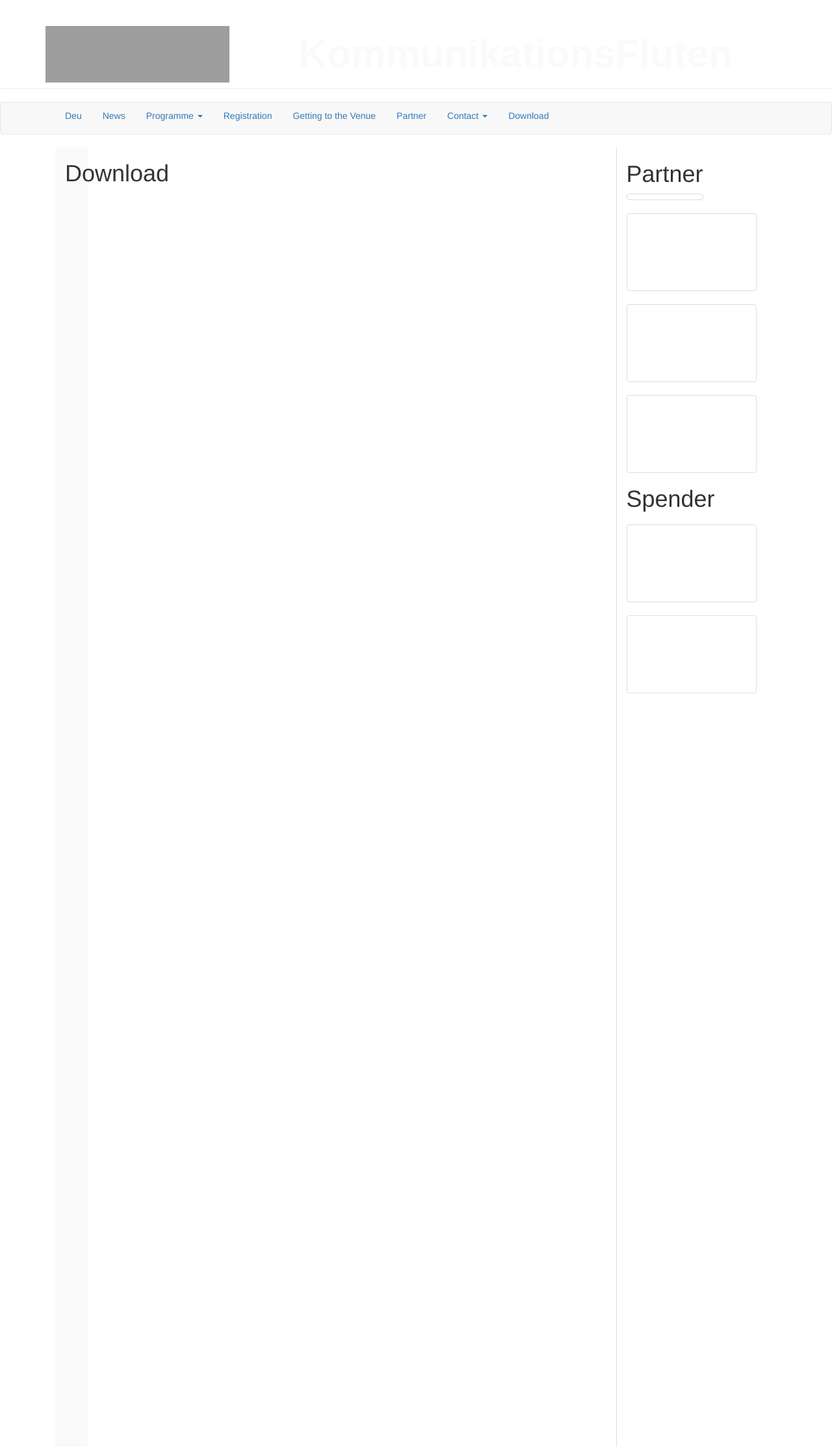
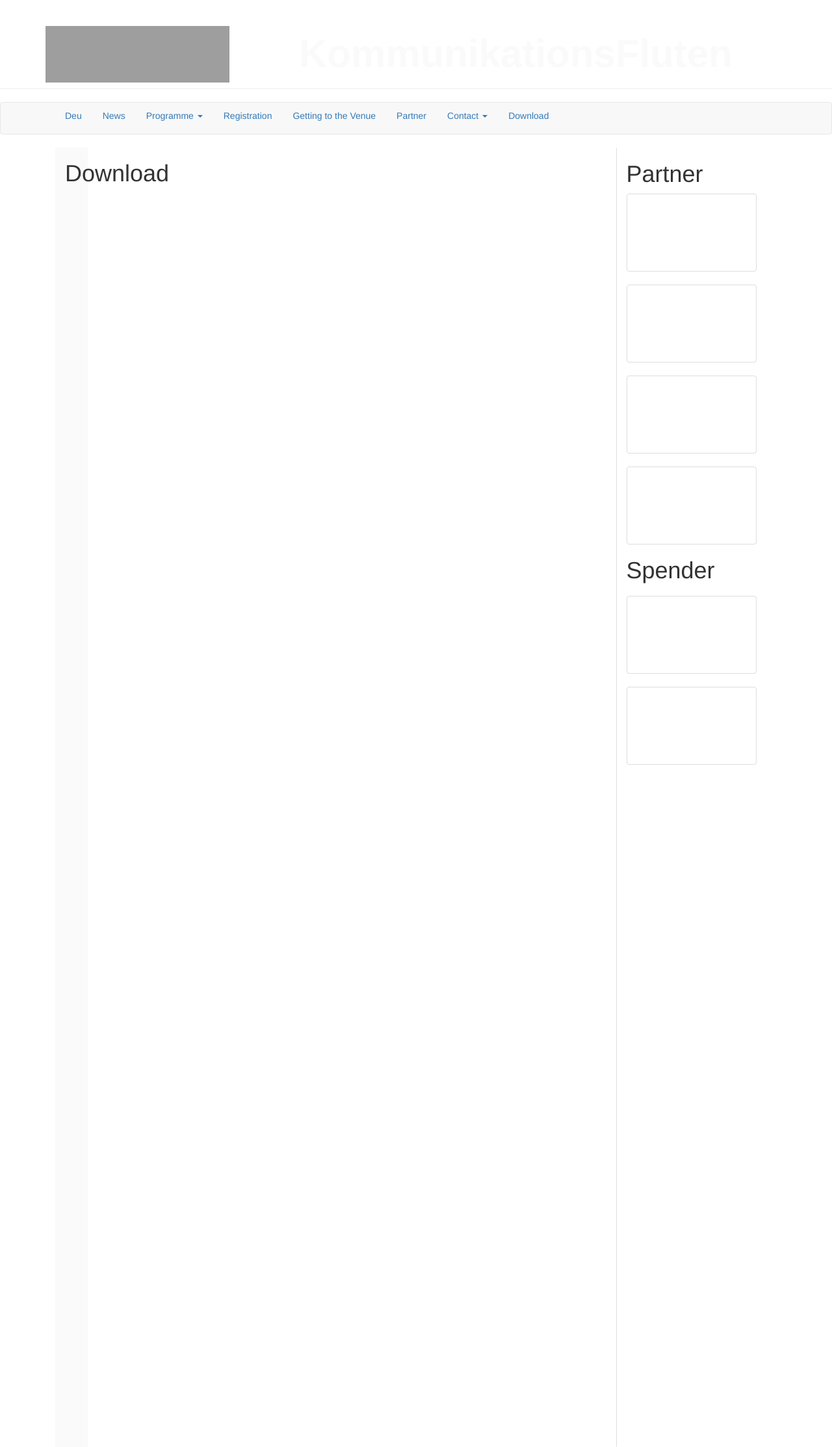
Before and after one commit to susedev/test, a Jekyll site: the page built from download.html, in a window 1280 px wide. Shown: the whole page at 65% size. Built offline with Jekyll 4.4.1, drawn with Linux system fonts in a browser that asks for light colours; nearby versions of some CDN libraries; grey boxes are pictures that could not be loaded.

Commit message:
Update page.html

```diff
--- a/_layouts/page.html
+++ b/_layouts/page.html
@@ -23,7 +23,7 @@ layout: base
     </div>
     <div class="col-md-3" style="display: block; width: 150px; height: 2000px; border:1px solid #FFF; border-left-color:#DDD; margin-left: 15px; box-sizing: border-box;">
       <h1>Partner</h1>
-      <a href="#" class="thumbnail"  width: 200px; height: 120px;" ></a>
+      <a href="#" class="thumbnail"  style="width: 200px; height: 120px;" ></a>
       <a href="#" class="thumbnail" style="color:#FAFAFA; width: 200px; height: 120px;" ></a>
       <a href="#" class="thumbnail" style="color:#FAFAFA; width: 200px; height: 120px;" ></a>
       <a href="#" class="thumbnail" style="color:#FAFAFA; width: 200px; height: 120px;" ></a>
```
